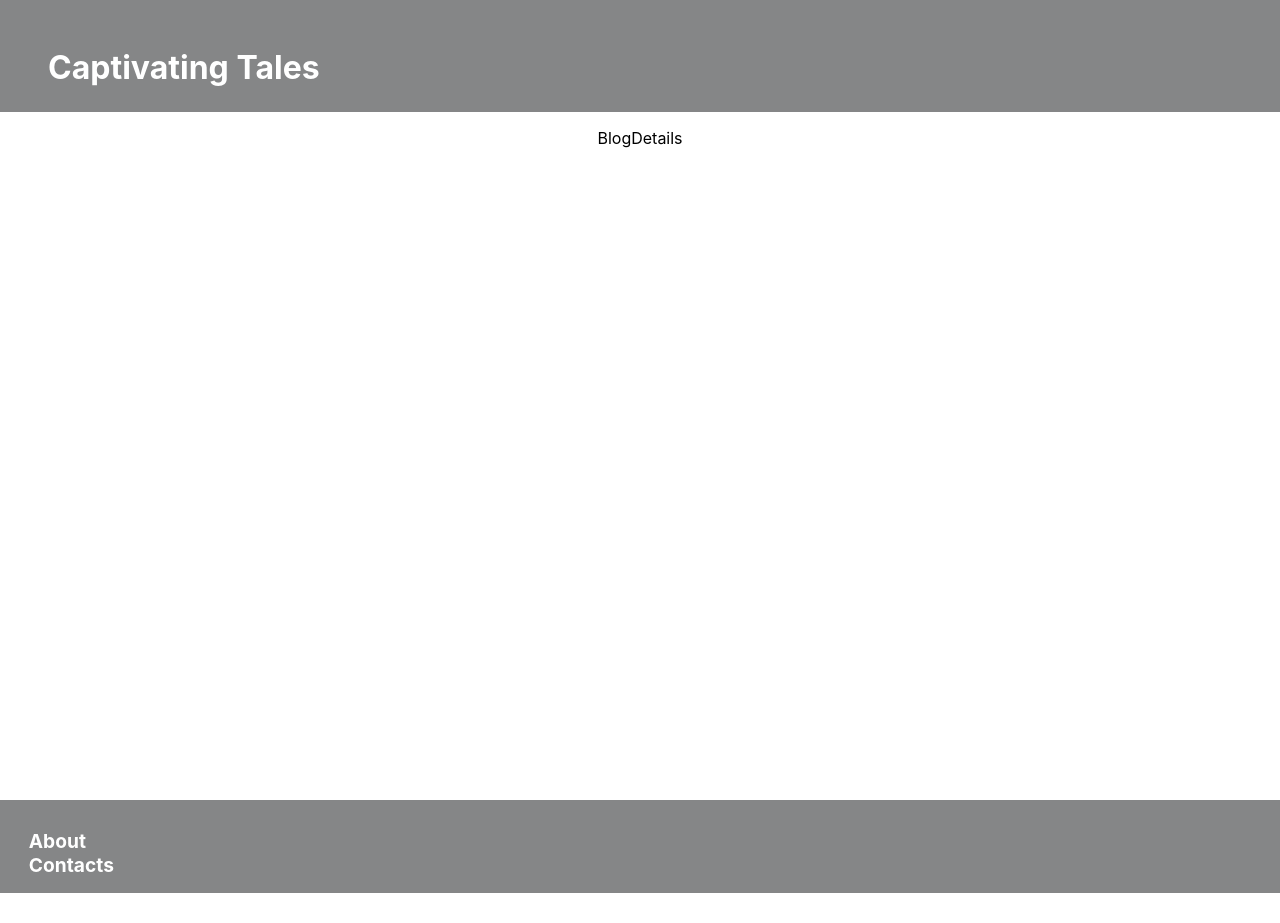
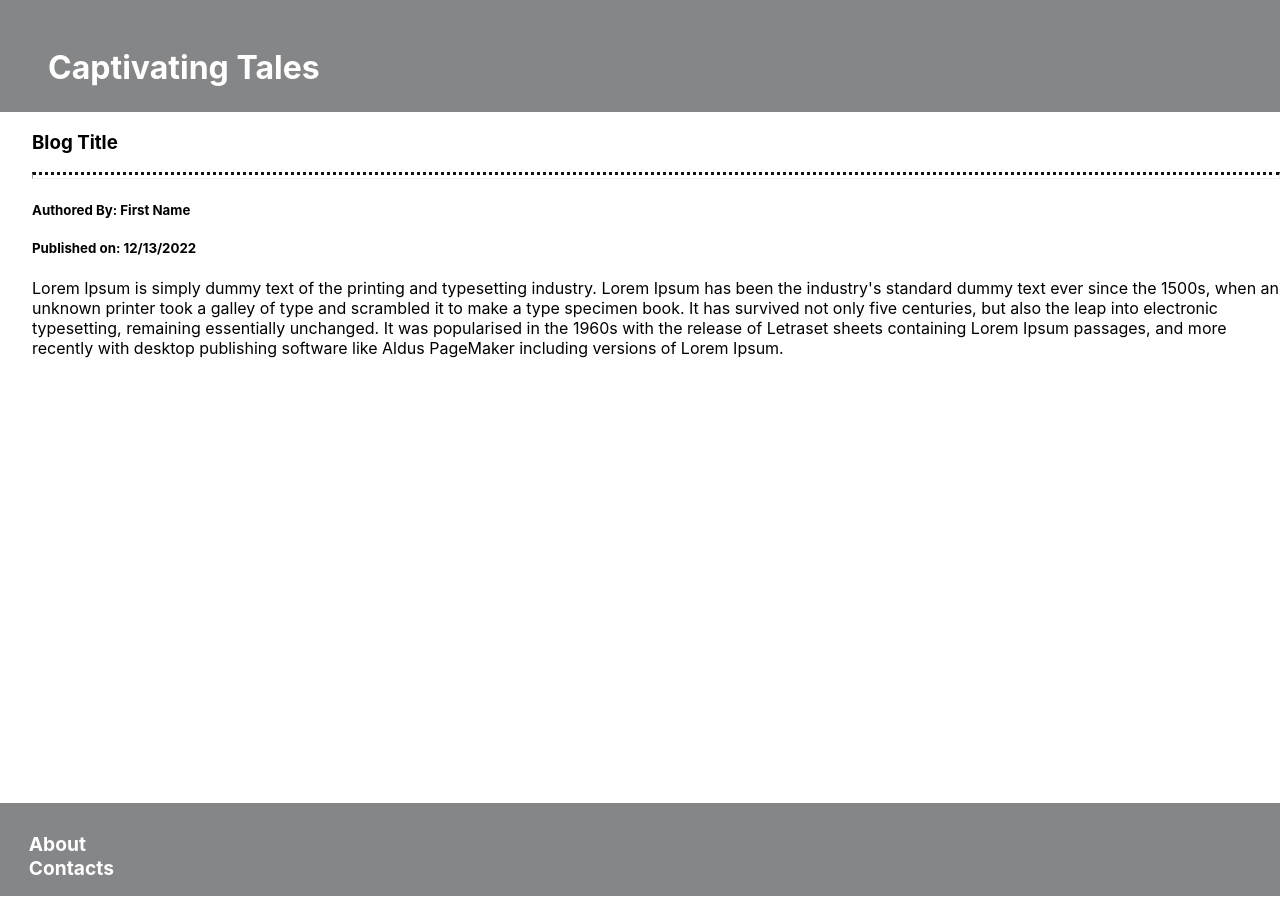
Before and after one commit to supjain/captivating-tales, a React (Create React App) app: page /blogdetails in a window 1280 px wide. Built offline with nearby package versions, Linux system fonts and the light colour scheme.

Commit message:
static blog details page

```diff
--- a/src/App.css
+++ b/src/App.css
@@ -2,7 +2,3 @@
   --grey: #858687;
   --white: #ffffff;
 }
-
-.App {
-  text-align: center;
-}
--- a/src/pages/BlogDetails/BlogDetails.css
+++ b/src/pages/BlogDetails/BlogDetails.css
@@ -1,3 +1,9 @@
 .blog-details-page{
     height: 84vh;
+    padding-left: 2rem;
 }
+
+.blog-details-page hr{
+    border-top: 0.188rem dotted rgb(16, 17, 19);
+    height: 0.188rem;
+   }
--- a/src/pages/BlogDetails/BlogDetails.tsx
+++ b/src/pages/BlogDetails/BlogDetails.tsx
@@ -3,7 +3,11 @@
 
     return (
     <div className="blog-details-page">
-     <p>BlogDetails</p>
+    <h3>Blog Title</h3>
+    <hr />
+    <h5>Authored By: First Name</h5>
+    <h5>Published on: 12/13/2022</h5>
+    <p>Lorem Ipsum is simply dummy text of the printing and typesetting industry. Lorem Ipsum has been the industry's standard dummy text ever since the 1500s, when an unknown printer took a galley of type and scrambled it to make a type specimen book. It has survived not only five centuries, but also the leap into electronic typesetting, remaining essentially unchanged. It was popularised in the 1960s with the release of Letraset sheets containing Lorem Ipsum passages, and more recently with desktop publishing software like Aldus PageMaker including versions of Lorem Ipsum.</p>
     </div>
     );
   }
```
